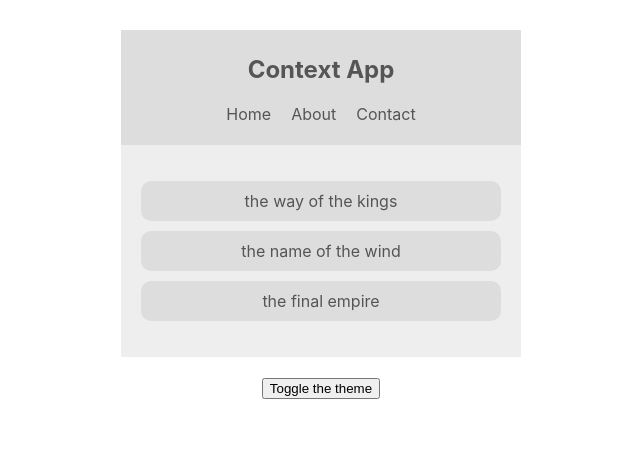
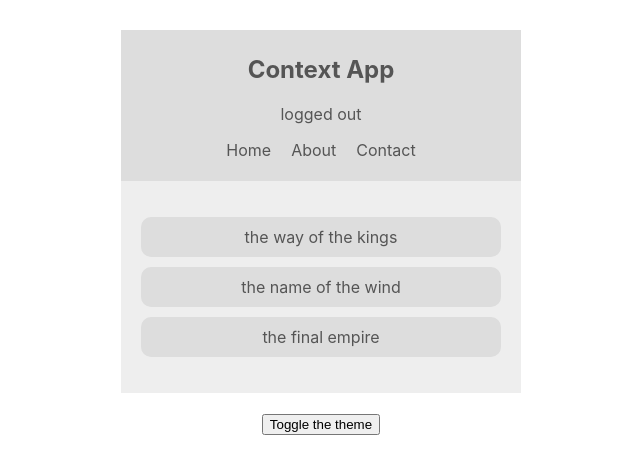
Before and after one commit to vutengklanricsi/context-and-hooks, a React (Create React App) app: page / in a window 1280 px wide. Shown: the top 474 px of the page, without its empty margins (319-959 px from the left). Built offline with nearby package versions, Linux system fonts and the light colour scheme.

Commit message:
adding another context to navbar

```diff
--- a/src/components/Navbar.js
+++ b/src/components/Navbar.js
@@ -1,4 +1,5 @@
 import React from "react";
+import { AuthContext } from "../context/AuthContext";
 import { ThemeContext } from "../context/ThemeContext";
 
 // class Navbar extends Component {
@@ -21,13 +22,21 @@
 // }
 const Navbar = () => {
   return (
-    <ThemeContext.Consumer>
-      {(context) => {
-        const { isLightTheme, light, dark } = context;
+    <AuthContext.Consumer>{(AuthContext) => {
+      const {isAuthenticated, toggleAuth} = AuthContext;
+      const ChangeLogin = () => {
+        return toggleAuth;
+      }
+      return(
+      <ThemeContext.Consumer>{(ThemeContext) => {
+        const { isLightTheme, light, dark } = ThemeContext;
 				const theme = isLightTheme ? light : dark;
-        return (
+        return(
           <nav style={{ background: theme.ui, color: theme.syntax }}>
             <h1>Context App</h1>
+            <div onClick={ChangeLogin()}>
+              {isAuthenticated ? 'logged in' : 'logged out'}
+            </div>
             <ul>
               <li>Home</li>
               <li>About</li>
@@ -35,8 +44,8 @@
             </ul>
           </nav>
         );
-      }}
-    </ThemeContext.Consumer>
+      }}</ThemeContext.Consumer>
+      )}}</AuthContext.Consumer>
   );
 };
 
```
